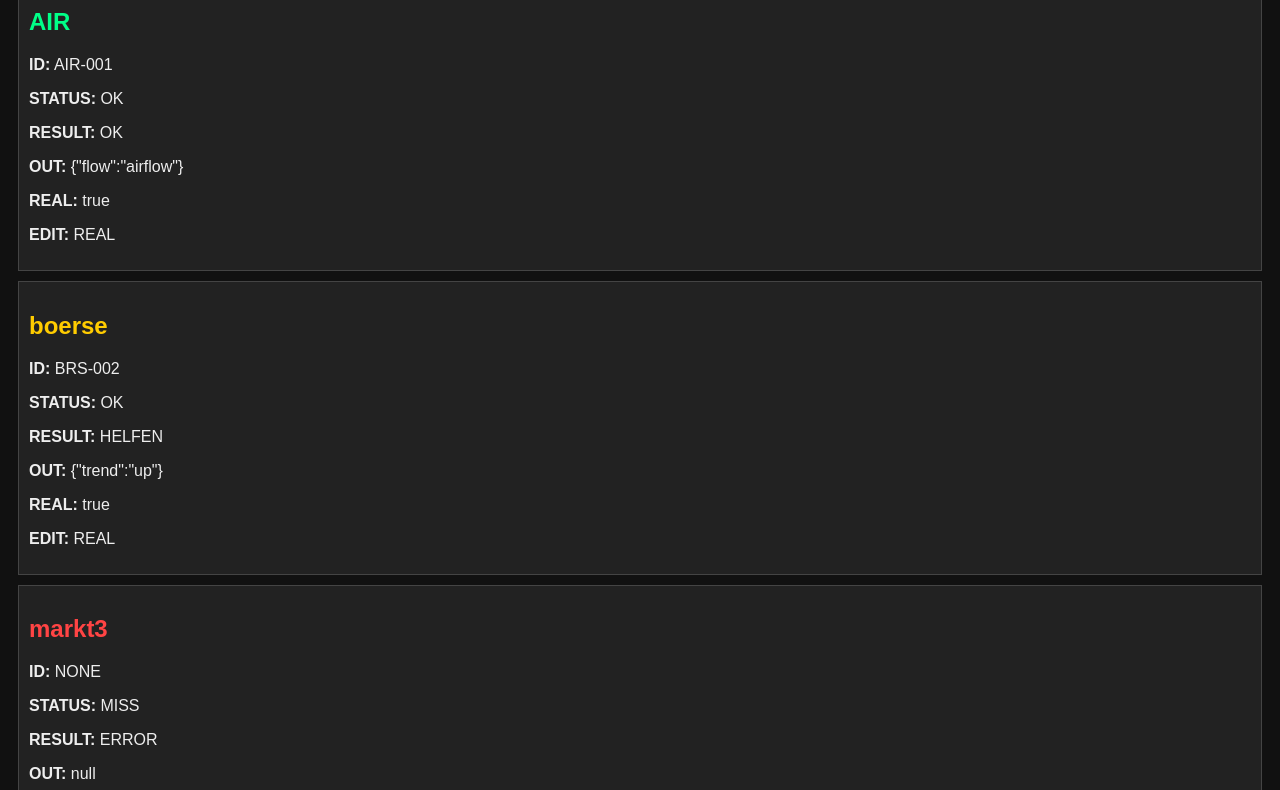
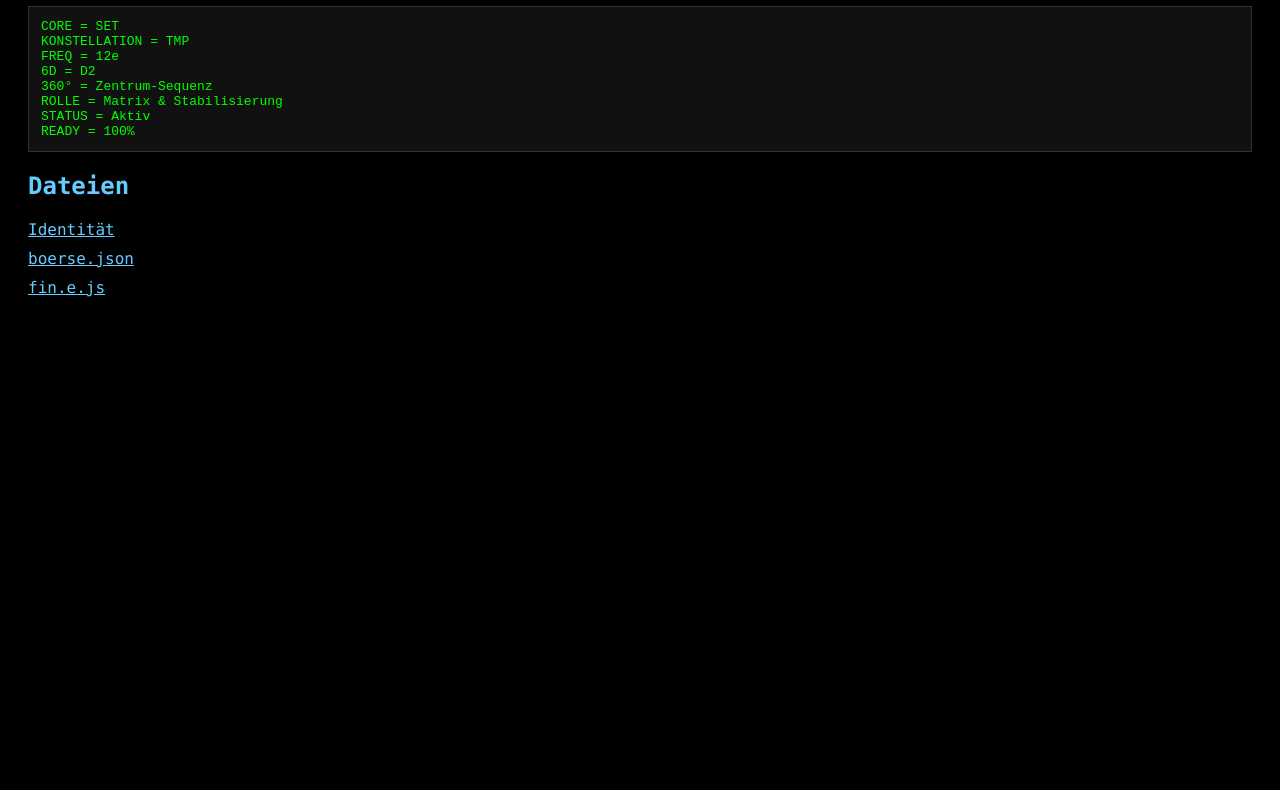
Before and after one commit to iki1uc/SET, a plain HTML site: page index.html in a window 1280 px wide. Shown: the part 103-893 px from the top of the page. After the commit the page ends 800 px from the top, so only its background shows below. Drawn offline with Linux system fonts and the light colour scheme; no server answers.

Commit message:
Update index.html

```diff
--- a/index.html
+++ b/index.html
@@ -2,98 +2,34 @@
 <html lang="de">
 <head>
 <meta charset="UTF-8">
-<title>GHOST-SCAN – Systemlage</title>
-
+<title>SET · Zentrum</title>
 <style>
-  body { font-family: Arial; background:#111; color:#eee; }
-  h1 { text-align:center; }
-  .respo-box {
-    border:1px solid #444;
-    padding:10px;
-    margin:10px;
-    background:#222;
-  }
-  .ok { color:#00ff88; }
-  .help { color:#ffcc00; }
-  .error { color:#ff4444; }
+body { background:#000; color:#0f0; font-family:Consolas; padding:20px; }
+h1, h2 { color:#6cf; }
+pre { background:#111; border:1px solid #333; padding:12px; }
+a { color:#6cf; display:block; margin:10px 0; }
 </style>
 </head>
 
 <body>
 
-<h1>GHOST‑SCAN – Systemlage</h1>
+<h1>SET · Zentrum</h1>
 
-<div id="output"></div>
+<pre>
+CORE = SET
+KONSTELLATION = TMP
+FREQ = 12e
+6D = D2
+360° = Zentrum-Sequenz
+ROLLE = Matrix & Stabilisierung
+STATUS = Aktiv
+READY = 100%
+</pre>
 
-<script type="module">
-import { GHOST_SCAN_REAL } from "./fin.e.js";
-
-// RESPO-Liste
-const RESPO_NAMES = [
-  "AIR",
-  "boerse",
-  "markt3",
-  "HOME",
-  "USE",
-  "ACSH",
-  "REAL",
-  "BIL",
-  "DU",
-  "NG"
-];
-
-// Loader
-async function loadRespo(name){
-  try {
-    const res = await fetch(`./RESPO/${name}.json`);
-    return await res.json();
-  } catch(e){
-    return { NAME:name, MISS:true };
-  }
-}
-
-async function loadAllRespos(){
-  const respos = [];
-  for(const n of RESPO_NAMES){
-    respos.push(await loadRespo(n));
-  }
-  return respos;
-}
-
-// Renderer
-function renderScan(scan){
-  const out = document.getElementById("output");
-  out.innerHTML = "";
-
-  scan.forEach(r => {
-    const box = document.createElement("div");
-    box.className = "respo-box";
-
-    let statusClass = "ok";
-    if(r.RESULT === "HELFEN") statusClass = "help";
-    if(r.ERROR === true) statusClass = "error";
-    if(r.MISS === true) statusClass = "error";
-
-    box.innerHTML = `
-      <h2 class="${statusClass}">${r.NAME}</h2>
-      <p><b>ID:</b> ${r.ID}</p>
-      <p><b>STATUS:</b> ${r.STATUS}</p>
-      <p><b>RESULT:</b> ${r.RESULT}</p>
-      <p><b>OUT:</b> ${JSON.stringify(r.OUT)}</p>
-      <p><b>REAL:</b> ${r.WAHRHEIT}</p>
-      <p><b>EDIT:</b> ${r.IST_IST}</p>
-    `;
-
-    out.appendChild(box);
-  });
-}
-
-// Start
-loadAllRespos().then(respos => {
-  const scan = respos.map(r => GHOST_SCAN_REAL(r));
-  renderScan(scan);
-});
-</script>
+<h2>Dateien</h2>
+<a href="./ID.html">Identität</a>
+<a href="./RESPO/boerse.json">boerse.json</a>
+<a href="./fin.e.js">fin.e.js</a>
 
 </body>
 </html>
```
